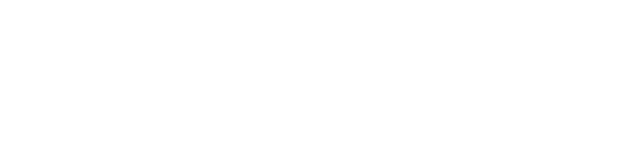
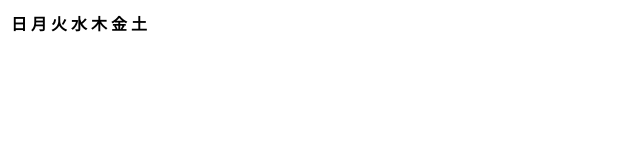
Before and after one commit to hapoon/calendar-ts, a plain HTML site: page index.html in a window 1280 px wide. Shown: the whole page, without its empty margins (0-640 px from the left). Drawn offline with Linux system fonts and the light colour scheme.

Commit message:
HTMLの記述を追記

```diff
--- a/index.html
+++ b/index.html
@@ -13,7 +13,19 @@
             </div>
             <div class="cal__body">
                 <table>
-                    <thead class="cal__weeks"></thead>
+                    <thead class="cal__weeks">
+                        <tr>
+                            <th class="cal__week cal__week--sun">日</th>
+                            <th class="cal__week">月</th>
+                            <th class="cal__week">火</th>
+                            <th class="cal__week">水</th>
+                            <th class="cal__week">木</th>
+                            <th class="cal__week">金</th>
+                            <th class="cal__week cal__week--sat">土</th>
+                        </tr>
+                    </thead>
+                    <tbody class="cal__days">
+                    </tbody>
                 </table>
             </div>
         </div>
```
